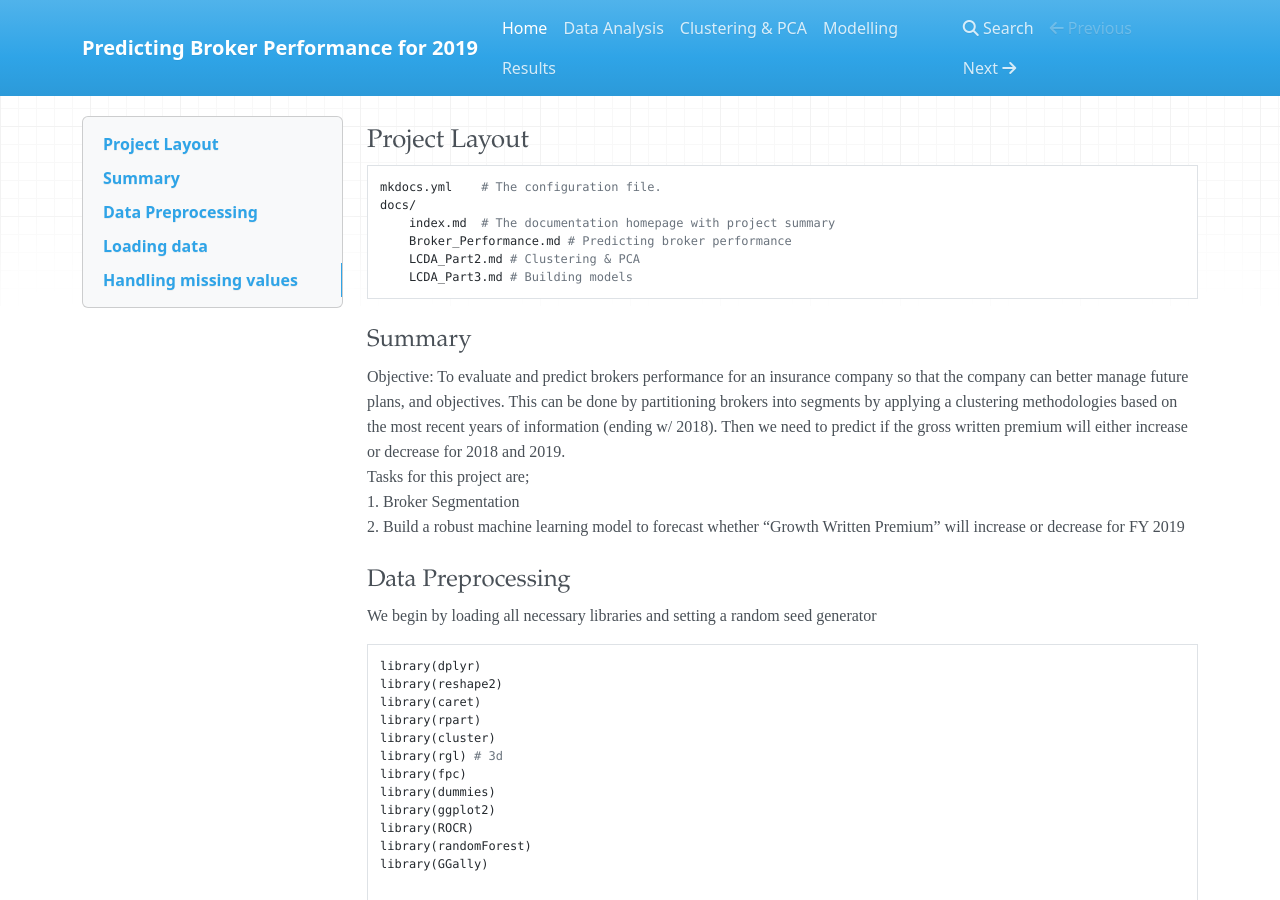
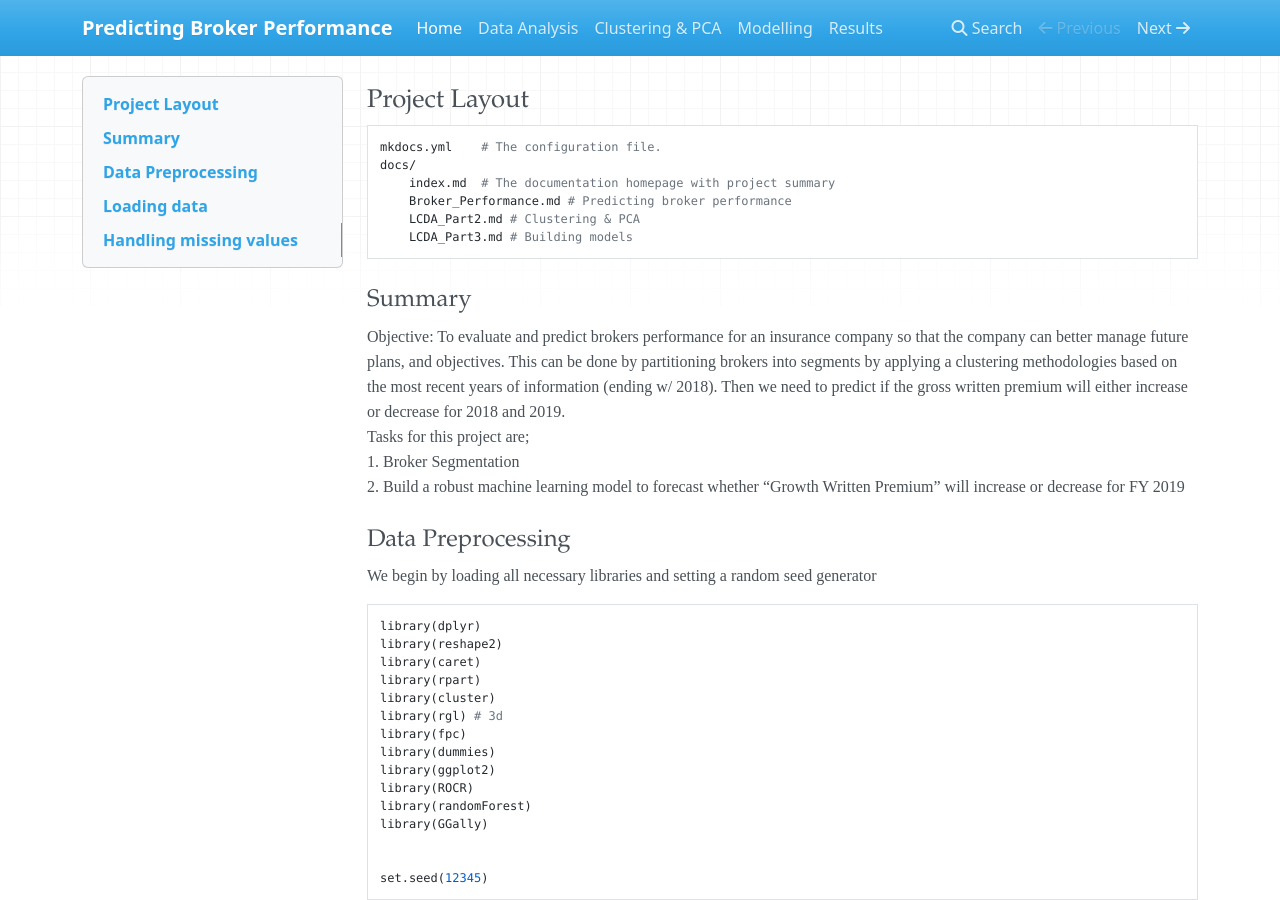
Before and after one commit to Ak1714/BrokerPerformance, an MkDocs documentation site: the page built from docs/index.md, in a window 1280 px wide and 900 px high. Built offline with MkDocs 1.6.1, drawn with Linux system fonts in a browser that asks for light colours; nearby versions of some CDN libraries.

Commit message:
changing title

```diff
--- a/mkdocs.yml
+++ b/mkdocs.yml
@@ -1,4 +1,4 @@
-site_name: <b><font style="Times New Roman">Predicting Broker Performance for 2019</font></b>
+site_name: <b><font style="Times New Roman">Predicting Broker Performance</font></b>
 nav:
     - Home: 'index.md'
     - Data Analysis: 'EDA.md'
```
